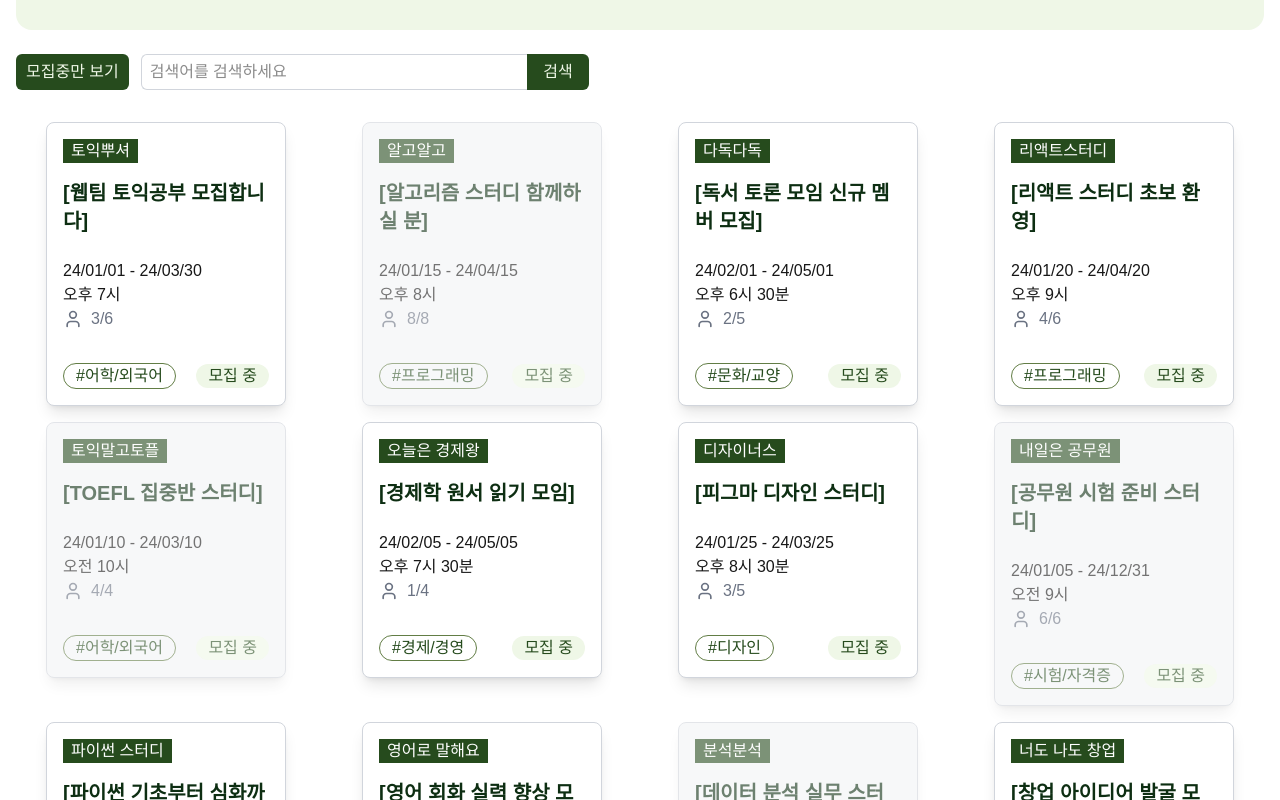
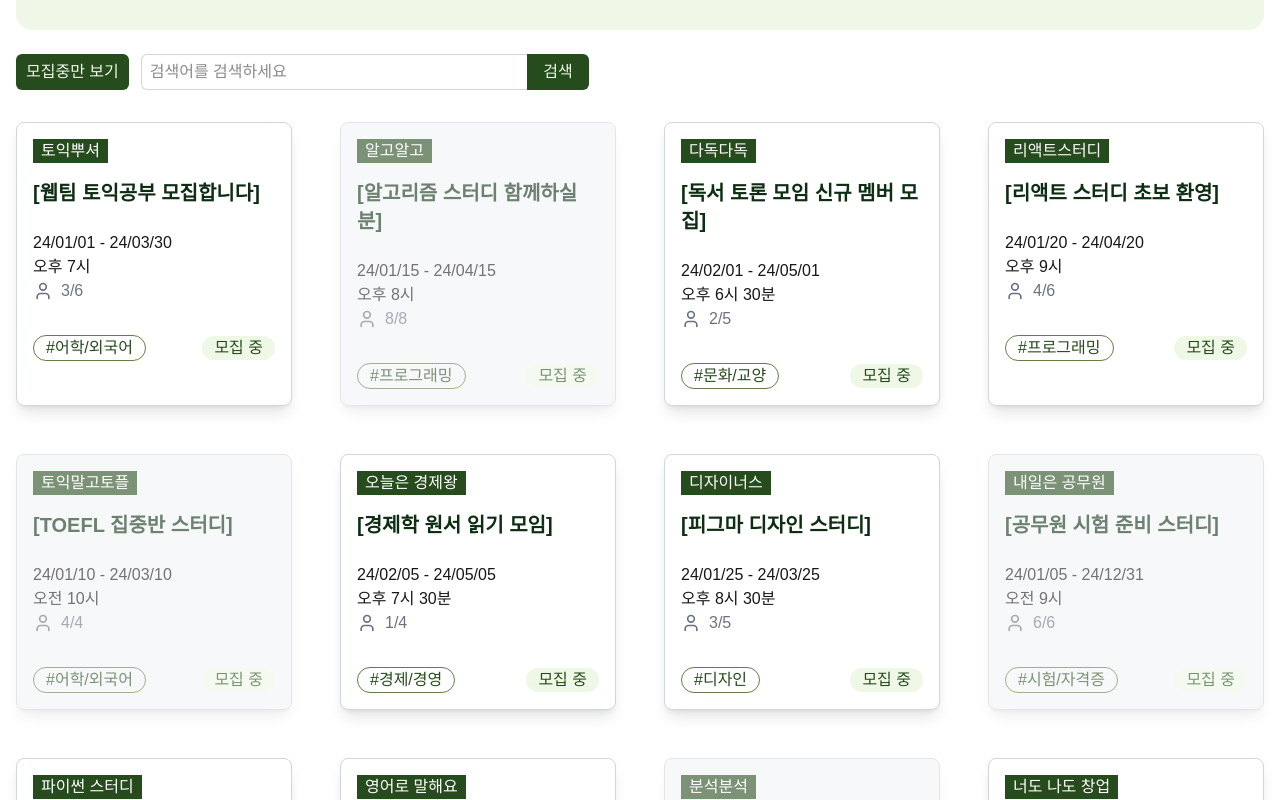
Before and after one commit to dajung-y/gather-together, a Next.js app: page / in a window 1280 px wide. Shown: the part 380-1180 px from the top of the page. Built offline with nearby package versions, Linux system fonts and the light colour scheme.

Commit message:
style: 스터디카드 높이, 너비 사이즈 수정

```diff
--- a/src/components/common/StudyCard.tsx
+++ b/src/components/common/StudyCard.tsx
@@ -38,8 +38,8 @@ export default function StudyCard({
   }
 
   return (
-    <div className="flex flex-col gap-4 w-60 h-max ">
-      <div className={`flex flex-col gap-4 w-60 h-max p-4 border border-gray-300 shadow-lg rounded-lg
+    <div className="flex flex-col gap-4 w-full h-full ">
+      <div className={`flex flex-col gap-4 w-full h-full p-4 border border-gray-300 shadow-lg rounded-lg
       ${style.isDisabled ? "bg-gray-100 opacity-60" : "bg-white"}`}>
         <div className="flex">
           <span className="bg-primary-500 text-white px-2 ">{name}</span>
--- a/src/components/main/CardList.tsx
+++ b/src/components/main/CardList.tsx
@@ -195,10 +195,10 @@ const dummyStudyCards: StudyCardProps[] = [
 
 export default function CardList () {
   return(
-    <div className="grid grid-cols-1 md:grid-cols-4 gap-4">
+    <div className="grid grid-cols-1 md:grid-cols-4 gap-12">
       {dummyStudyCards.map((card,i) => (
         <article key={i}
-                 className='flex justify-center w-full h-full'>
+                 className='flex justify-center w-full h-full items-stretch'>
           <StudyCard
             key={i}
             variant={card.variant}
```
